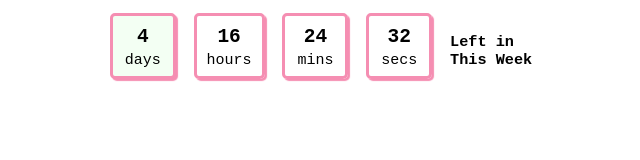
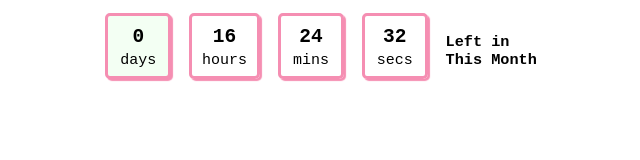
Before and after one commit to sourbananacandy/widgets, a plain HTML site: page index.html in a window 1280 px wide. Shown: the whole page, without its empty margins (319-959 px from the left). Drawn offline with Linux system fonts and the light colour scheme.

Commit message:
Update index.html

```diff
--- a/index.html
+++ b/index.html
@@ -3,8 +3,9 @@
 <head>
     <meta charset="UTF-8">
     <meta name="viewport" content="width=device-width, initial-scale=1.0">
+    <link href="https://fonts.googleapis.com/css2?family=Fjalla+One&display=swap" rel="stylesheet">
 
-    <title>Time Left this week</title>
+    <title>Time Left in this month</title>
     <style>
 
         body{
@@ -50,17 +51,13 @@
 
     <div id="counter">
 
-    <div>
         <h2 class="box" id="days"></h2>
         <h2 class="box" id="hours"></h2>
         <h2 class="box" id="minutes"></h2>
         <h2 class="box" id="seconds"></h2>
-
         <h3>
-            Left in <br>This Week
+            Left in <br>This Month
         </h3>
-    </div>
-
     </div>
 
 
@@ -75,8 +72,8 @@
     }
     function showRemaining (){
     now = new Date();
-
-    days = 6 - now.getDay(); ;
+    days_in_this_month = new Date( now.getFullYear(), now.getMonth()+1, 0).getDate();
+    days = days_in_this_month- now.getDate();
     hours = 23 - now.getHours();
     minutes = 59 - now.getMinutes();
     seconds = 59 - now.getSeconds();
```
